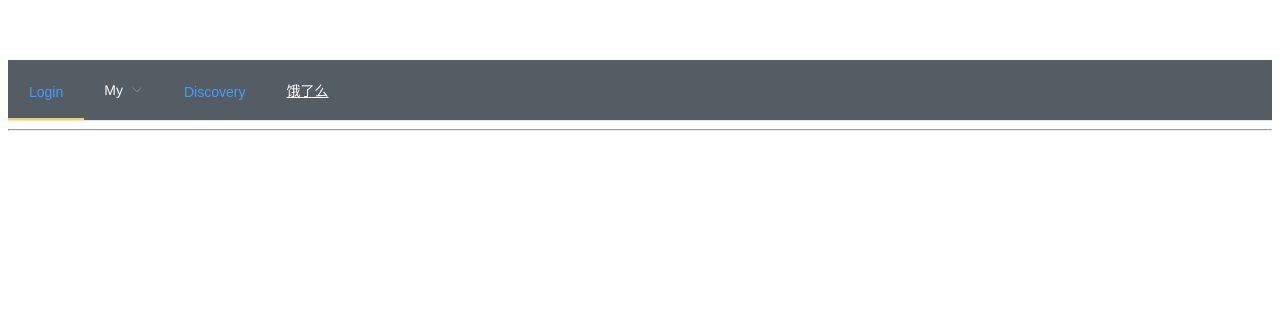
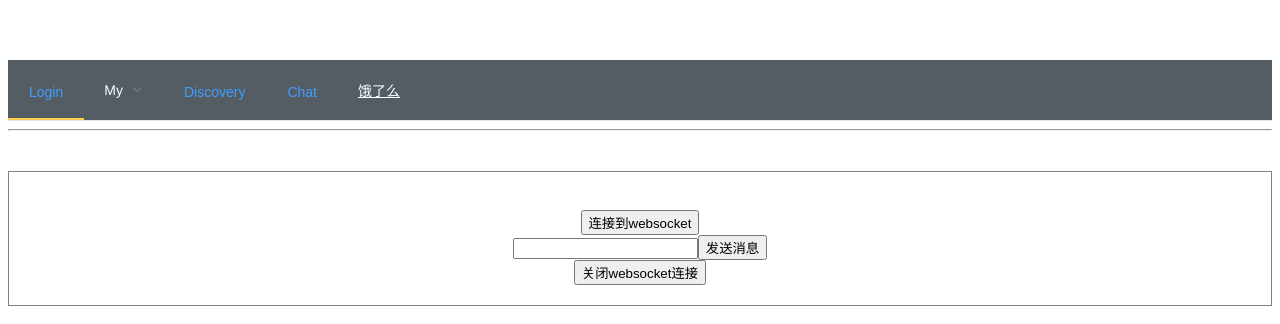
Before and after one commit to PrinceCatt/Orbital, a Vue app in the folder frontend/: page /#/chat in a window 1280 px wide. Shown: the top 324 px of the page. Built offline with nearby package versions, Linux system fonts and the light colour scheme.

Commit message:
Added webSocket connection in the frontend

```diff
--- a/frontend/src/router/index.js
+++ b/frontend/src/router/index.js
@@ -7,7 +7,8 @@ import Register from '@/view/register'
 import Discovery from '@/view/discovery'
 import Page from '@/view/page'
 import Newpost from '@/view/page/new.vue'
-import Post from "@/view/page/post.vue"
+import Post from '@/view/page/post.vue'
+import Chat from '@/view/chat'
 
 Vue.use(VueRouter)
 
@@ -15,9 +16,9 @@ const router = new VueRouter({
     routes: [
         { path: '/', redirect: '/discovery' },
         { path: '/register', component: Register },
-        {path:'/my/profile', component: MyProfile, meta: {
+        { path:'/my/profile', component: MyProfile, meta: {
             needLogin: true }},
-        {path:'/my/posts', component: MyPosts, meta: {
+        { path:'/my/posts', component: MyPosts, meta: {
             needLogin: true }},
         { path: '/login', name: "login", component: Login },
         {
@@ -32,11 +33,14 @@ const router = new VueRouter({
             ]
         },
         { path: '/post/:id', component: Post},
-        {
-            path: '/newpost', component: Newpost, meta: {
+        { path: '/newpost', component: Newpost, meta: {
                 needLogin: true
             }
         },
+        { path: '/chat', component: Chat, meta: {
+            needLogin: true
+        }
+    }
     ]
 })
 
--- /dev/null
+++ b/frontend/src/view/chat/index.vue
@@ -0,0 +1,89 @@
+<template>
+    <div id="message">
+        <br>
+        <button @click="connectWebSocket()">连接到websocket</button>
+        <br>
+        <input type="text" v-model="text">
+        <button @click="send()">发送消息</button>
+        <br>
+        <button @click="closeWebSocket()">关闭websocket连接</button>
+        <br>
+        <div>{{data}}</div>
+      </div>
+</template>
+
+<script>
+export default {
+    data() {
+        return {
+            text: "",
+            data: "",
+            websocket: null,
+            nickname: ""
+        }
+    },
+
+    beforeDestroy() {
+        this.onbeforeunload()
+    },
+
+    methods: {
+        connectWebSocket() {
+            if ('WebSocket' in window) {
+                this.nickname = this.$store.state.user.name
+                this.websocket = new WebSocket('ws://localhost:8088/websocket/' + this.nickname)
+                this.initWebSocket()
+            } else { alert('Current browser does not support websocket') }
+        },
+
+        initWebSocket() {
+      //连接错误
+      this.websocket.onerror = this.setErrorMessage
+
+      // //连接成功
+      this.websocket.onopen = this.setOnopenMessage
+
+      //收到消息的回调
+      this.websocket.onmessage = this.setOnmessageMessage
+
+      //连接关闭的回调
+      this.websocket.onclose = this.setOncloseMessage
+
+      //监听窗口关闭事件，当窗口关闭时，主动去关闭websocket连接，防止连接还没断开就关闭窗口，server端会抛异常。
+      window.onbeforeunload = this.onbeforeunload
+    },
+    setErrorMessage() {
+      this.data = "WebSocket连接发生错误" + '   状态码：' + this.websocket.readyState;
+    },
+    setOnopenMessage() {
+      this.data = "WebSocket连接成功" + '   状态码：' + this.websocket.readyState;
+    },
+    setOnmessageMessage(event) {
+      this.data = '服务端返回：' + event.data;
+    },
+    setOncloseMessage() {
+      this.data = "WebSocket连接关闭" + '   状态码：' + this.websocket.readyState;
+    },
+    onbeforeunload() {
+      this.closeWebSocket();
+    },
+
+    //websocket发送消息
+    send() {
+      this.websocket.send(this.text)
+      this.text = ''
+    },
+    closeWebSocket() {
+      this.websocket.close()
+    }
+}
+}
+</script>
+
+<style>
+#message{
+    margin-top:40px;
+    border:1px solid gray;
+    padding:20px;
+}
+</style>
--- a/frontend/src/view/homepage/index.vue
+++ b/frontend/src/view/homepage/index.vue
@@ -36,7 +36,12 @@
       <el-button type="text" @click="discovery()">Discovery</el-button>
 
     </el-menu-item>
-    <el-menu-item index="4"><a href="https://www.ele.me" target="_blank">饿了么</a></el-menu-item>
+    <el-menu-item index="4">
+
+      <el-button type="text" @click="openChat">Chat</el-button>
+
+      </el-menu-item>
+    <el-menu-item index="5"><a href="https://www.ele.me" target="_blank">饿了么</a></el-menu-item>
   </el-menu>
   <hr>
   <router-view></router-view>
@@ -128,7 +133,12 @@
 
         discovery(){
           this.$router.push({path: '/discovery'})
+        },
+
+        openChat(){
+          this.$router.push({path: '/chat'})
         }
+
       },
 
     }
```
Also changed, not shown: 1 other file (tests, documents, lock files or other folders).
